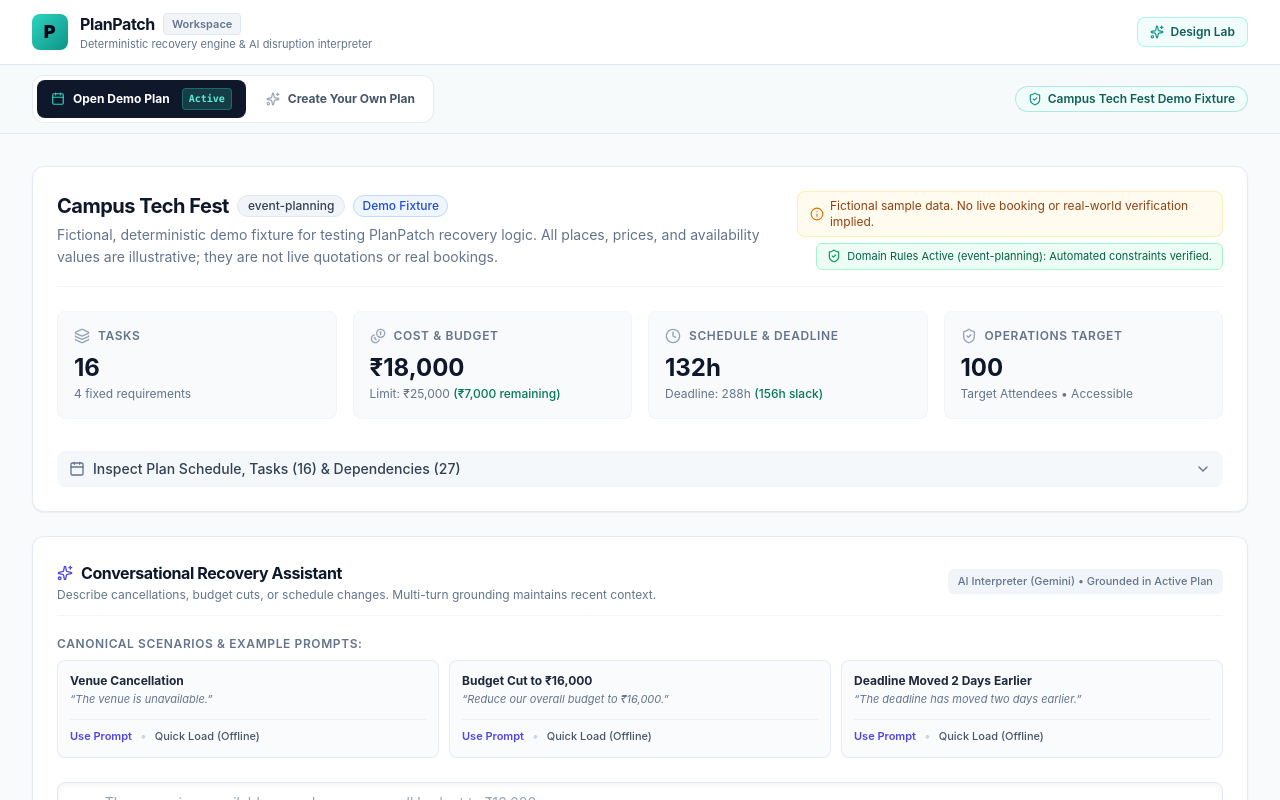
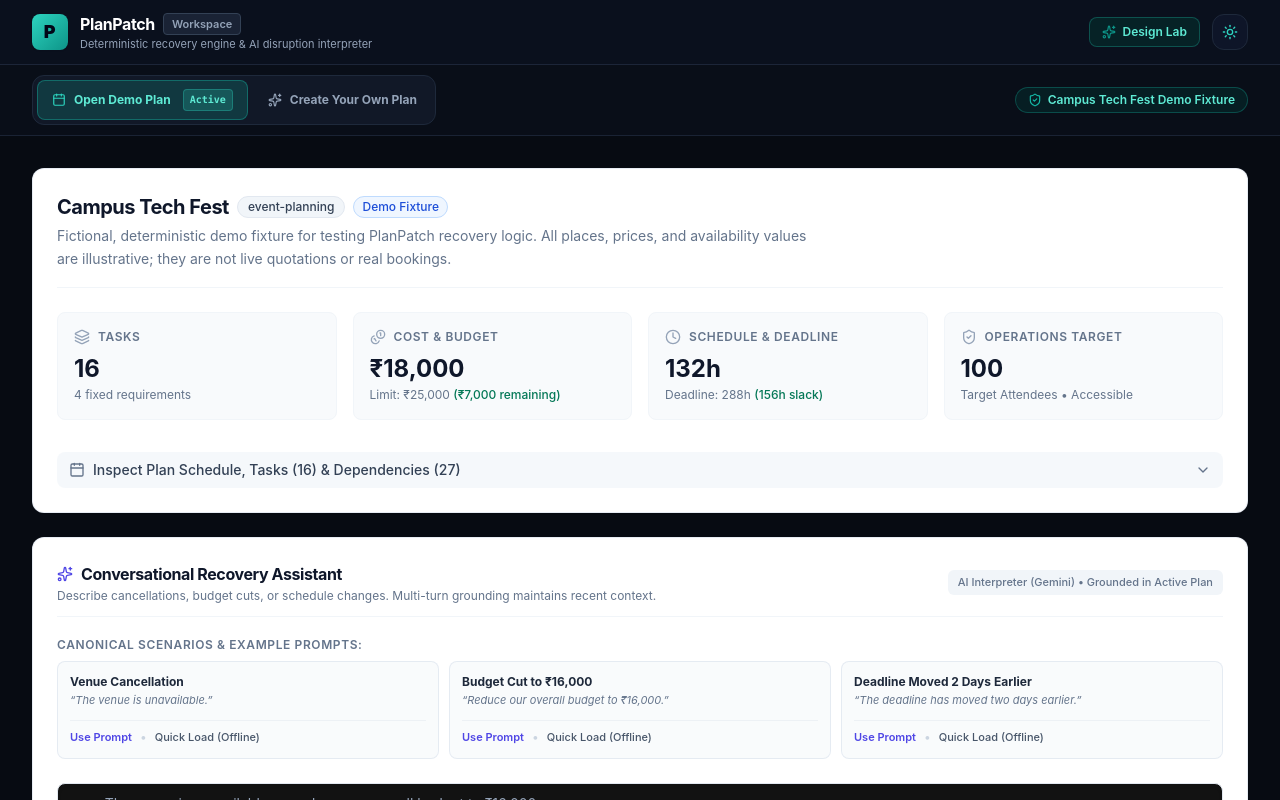
Before and after one commit to Kartikey-97/Grevix_PlanPatcher, a Next.js app: page /workspace in a window 1280 px wide. Shown: the top 800 px of the page. Built offline with nearby package versions, Linux system fonts and the light colour scheme.

Commit message:
feat: shared dark/light theme persistence, remove disclaimers, and bound viewport zoom scale

```diff
--- a/src/app/globals.css
+++ b/src/app/globals.css
@@ -16,11 +16,18 @@
   --surface-card: #0d1526;
   --border-subtle: rgba(255,255,255,0.07);
 
-  /* Light mode overrides applied via .light class on <html> */
   --bg: var(--surface-0);
   --fg: #f1f5f9;
   --card: var(--surface-card);
   --border: var(--border-subtle);
+}
+
+html.dark {
+  --bg: var(--surface-0);
+  --fg: #f1f5f9;
+  --card: var(--surface-card);
+  --border: var(--border-subtle);
+  color-scheme: dark;
 }
 
 html.light {
@@ -28,6 +35,12 @@
   --fg: #0f172a;
   --card: #ffffff;
   --border: rgba(15,23,42,0.08);
+  color-scheme: light;
+}
+
+html {
+  min-width: 320px;
+  -webkit-text-size-adjust: 100%;
 }
 
 body {
@@ -36,6 +49,7 @@
   font-family: -apple-system, BlinkMacSystemFont, "Segoe UI", Roboto, "Helvetica Neue", Arial, sans-serif;
   margin: 0;
   padding: 0;
+  min-height: 100vh;
   -webkit-font-smoothing: antialiased;
   -moz-osx-font-smoothing: grayscale;
   transition: background-color 0.25s ease, color 0.25s ease;
--- a/src/app/layout.tsx
+++ b/src/app/layout.tsx
@@ -1,9 +1,17 @@
-import type { Metadata } from "next";
+import type { Metadata, Viewport } from "next";
 import "./globals.css";
+import { ThemeProvider } from "../lib/theme-context";
 
 export const metadata: Metadata = {
   title: "PlanPatch — Change-aware planning",
   description: "Deterministic plan recovery and change orchestration workspace",
+};
+
+export const viewport: Viewport = {
+  width: "device-width",
+  initialScale: 1,
+  minimumScale: 0.85,
+  maximumScale: 3,
 };
 
 export default function RootLayout({
@@ -13,7 +21,9 @@
 }) {
   return (
     <html lang="en">
-      <body className="antialiased">{children}</body>
+      <body className="antialiased">
+        <ThemeProvider>{children}</ThemeProvider>
+      </body>
     </html>
   );
 }
--- a/src/components/PlanOverview.tsx
+++ b/src/components/PlanOverview.tsx
@@ -3,8 +3,6 @@
 import React, { useState } from "react";
 import type { Plan } from "../lib/schemas/plan.schema";
 import { schedulePlan } from "../lib/engine/schedule";
-import { getDomainValidators } from "../lib/engine/validate-constraints";
-import "../lib/engine/event-planning-validator";
 import {
   Calendar,
   Coins,
@@ -12,9 +10,7 @@
   Layers,
   ChevronDown,
   ChevronUp,
-  Info,
   ShieldCheck,
-  ShieldAlert,
 } from "lucide-react";
 import { PlanTimeline } from "./plan/PlanTimeline";
 
@@ -45,9 +41,6 @@
       : null;
 
   const isDemo = plan.id === "campus-tech-fest" || plan.name === "Campus Tech Fest";
-  const domainName = plan.domain || "generic";
-  const domainValidators = getDomainValidators(domainName);
-  const isDomainVerified = domainValidators.length > 0;
 
   return (
     <section className="bg-white rounded-xl border border-slate-200/80 shadow-sm p-6 space-y-6">
@@ -74,25 +67,6 @@
           <p className="text-sm text-slate-500 mt-1 max-w-3xl leading-relaxed">
             {plan.description}
           </p>
-        </div>
-
-        <div className="flex flex-col sm:items-end gap-1.5">
-          <div className="flex items-center gap-1.5 text-xs text-amber-800 bg-amber-50/80 border border-amber-200/60 px-3 py-1.5 rounded-lg">
-            <Info className="w-3.5 h-3.5 flex-shrink-0 text-amber-600" />
-            <span>Fictional sample data. No live booking or real-world verification implied.</span>
-          </div>
-
-          {isDomainVerified ? (
-            <div className="flex items-center gap-1.5 text-[11px] text-emerald-800 bg-emerald-50 border border-emerald-200 px-2.5 py-1 rounded-md">
-              <ShieldCheck className="w-3.5 h-3.5 flex-shrink-0 text-emerald-600" />
-              <span>Domain Rules Active ({domainName}): Automated constraints verified.</span>
-            </div>
-          ) : (
-            <div className="flex items-center gap-1.5 text-[11px] text-amber-900 bg-amber-100/70 border border-amber-300/80 px-2.5 py-1 rounded-md">
-              <ShieldAlert className="w-3.5 h-3.5 flex-shrink-0 text-amber-700" />
-              <span>Unregistered Domain ({domainName}): Uses standard graph & resource rules.</span>
-            </div>
-          )}
         </div>
       </div>
 
--- a/src/components/PlanPatchWorkspace.tsx
+++ b/src/components/PlanPatchWorkspace.tsx
@@ -16,6 +16,7 @@
 import { RecoveryComparison } from "./RecoveryComparison";
 import { DiffViewer } from "./DiffViewer";
 import { CustomPlanBuilder } from "./CustomPlanBuilder";
+import { useTheme } from "../lib/theme-context";
 import {
   ShieldAlert,
   Sparkles,
@@ -30,11 +31,14 @@
   ShieldCheck,
   FileCode,
   Sliders,
+  Sun,
+  Moon,
 } from "lucide-react";
 
 type PlanMode = "demo" | "custom_builder" | "custom_active";
 
 export function PlanPatchWorkspace() {
+  const { theme, toggleTheme, isLight } = useTheme();
   const [demoBaseline] = useState<Plan>(() => getCanonicalPlan());
   const [customPlan, setCustomPlan] = useState<Plan | null>(null);
 
@@ -321,10 +325,10 @@
       : undefined;
 
   return (
-    <div className="min-h-screen bg-slate-50 text-slate-900 pb-16">
+    <div className={`min-h-screen transition-colors duration-200 pb-16 ${isLight ? "bg-slate-50 text-slate-900" : "bg-[#070b12] text-slate-100"}`}>
       {/* Top Application Bar */}
-      <header className="bg-white border-b border-slate-200 sticky top-0 z-30">
-        <div className="max-w-7xl mx-auto px-4 sm:px-6 lg:px-8 h-16 flex items-center justify-between">
+      <header className={`border-b sticky top-0 z-30 transition-colors backdrop-blur-md ${isLight ? "bg-white/90 border-slate-200/90" : "bg-[#0c1120]/90 border-slate-800/90"}`}>
+        <div className="max-w-7xl 2xl:max-w-[1440px] mx-auto px-4 sm:px-6 lg:px-8 h-16 flex items-center justify-between">
           <div className="flex items-center gap-3">
             <a href="/" className="flex items-center gap-3 group">
               <div className="w-9 h-9 rounded-lg flex items-center justify-center text-slate-950 font-black text-lg tracking-wider shadow-sm transition-opacity group-hover:opacity-80" style={{ background: "linear-gradient(135deg, #2dd4bf 0%, #0d9488 100%)" }}>
@@ -332,14 +336,14 @@
               </div>
               <div>
                 <div className="flex items-center gap-2">
-                  <h1 className="text-base font-bold text-slate-900 tracking-tight group-hover:text-teal-700 transition-colors">
+                  <h1 className={`text-base font-bold tracking-tight transition-colors ${isLight ? "text-slate-900 group-hover:text-teal-700" : "text-white group-hover:text-teal-300"}`}>
                     PlanPatch
                   </h1>
-                  <span className="text-[11px] font-semibold text-slate-500 bg-slate-100 px-2 py-0.5 rounded border border-slate-200">
+                  <span className={`text-[11px] font-semibold px-2 py-0.5 rounded border ${isLight ? "text-slate-500 bg-slate-100 border-slate-200" : "text-slate-400 bg-slate-800/80 border-slate-700"}`}>
                     Workspace
                   </span>
                 </div>
-                <p className="text-[11px] text-slate-500">
+                <p className={`text-[11px] ${isLight ? "text-slate-500" : "text-slate-400"}`}>
                   Deterministic recovery engine &amp; AI disruption interpreter
                 </p>
               </div>
@@ -358,7 +362,7 @@
               <button
                 type="button"
                 onClick={handleResetFlow}
-                className="inline-flex items-center gap-1.5 px-3 py-1.5 text-xs font-semibold text-slate-600 hover:text-slate-900 bg-slate-100 hover:bg-slate-200/70 rounded-lg transition"
+                className={`inline-flex items-center gap-1.5 px-3 py-1.5 text-xs font-semibold rounded-lg transition ${isLight ? "text-slate-600 hover:text-slate-900 bg-slate-100 hover:bg-slate-200/70" : "text-slate-300 hover:text-white bg-slate-800 hover:bg-slate-700"}`}
               >
                 <RotateCcw className="w-3.5 h-3.5" />
                 Reset Workspace
@@ -367,26 +371,44 @@
 
             <a
               href="/design-lab"
-              className="inline-flex items-center gap-1.5 px-3 py-1.5 text-xs font-semibold text-teal-800 bg-teal-50 hover:bg-teal-100 border border-teal-200/80 rounded-lg transition"
+              className={`inline-flex items-center gap-1.5 px-3 py-1.5 text-xs font-semibold rounded-lg transition border ${isLight ? "text-teal-800 bg-teal-50 hover:bg-teal-100 border-teal-200/80" : "text-teal-300 bg-teal-950/60 hover:bg-teal-900/60 border-teal-800/80"}`}
             >
               <Sparkles className="w-3.5 h-3.5 text-teal-600" />
               Design Lab
             </a>
+
+            {/* Theme Toggle Button */}
+            <button
+              type="button"
+              onClick={toggleTheme}
+              aria-label={`Switch to ${isLight ? "dark" : "light"} mode`}
+              className={`flex h-9 w-9 items-center justify-center rounded-xl border transition-all hover:scale-105 active:scale-95 ${
+                isLight
+                  ? "border-slate-200 bg-white text-slate-700 shadow-xs hover:bg-slate-50"
+                  : "border-slate-800 bg-slate-900/90 text-slate-300 hover:border-slate-700 hover:text-white"
+              }`}
+            >
+              {isLight ? (
+                <Moon className="h-4 w-4 text-slate-700" />
+              ) : (
+                <Sun className="h-4 w-4 text-teal-400" />
+              )}
+            </button>
           </div>
         </div>
       </header>
 
       {/* Plan-Selection Entry Point Navigation */}
-      <div className="bg-slate-50/80 border-b border-slate-200/90 px-4 sm:px-6 lg:px-8 py-2.5">
-        <div className="max-w-7xl mx-auto flex flex-col sm:flex-row sm:items-center justify-between gap-3">
-          <div className="flex flex-wrap items-center gap-1.5 p-1 bg-white rounded-xl border border-slate-200/80 shadow-xs">
+      <div className={`border-b px-4 sm:px-6 lg:px-8 py-2.5 transition-colors ${isLight ? "bg-slate-50/80 border-slate-200/90" : "bg-[#090e18] border-slate-800/80"}`}>
+        <div className="max-w-7xl 2xl:max-w-[1440px] mx-auto flex flex-col sm:flex-row sm:items-center justify-between gap-3">
+          <div className={`flex flex-wrap items-center gap-1.5 p-1 rounded-xl border shadow-xs ${isLight ? "bg-white border-slate-200/80" : "bg-[#111827] border-slate-800"}`}>
             <button
               type="button"
               onClick={handleSelectDemoMode}
               className={`inline-flex items-center gap-2 px-3.5 py-2 rounded-lg text-xs font-bold transition-all ${
                 planMode === "demo"
-                  ? "bg-slate-900 text-white shadow-xs"
-                  : "text-slate-600 hover:text-slate-900 hover:bg-slate-100/70"
+                  ? isLight ? "bg-slate-900 text-white shadow-xs" : "bg-teal-500/20 text-teal-300 border border-teal-500/40 shadow-xs"
+                  : isLight ? "text-slate-600 hover:text-slate-900 hover:bg-slate-100/70" : "text-slate-400 hover:text-slate-200 hover:bg-slate-800/60"
               }`}
             >
               <Calendar
@@ -407,8 +429,8 @@
               onClick={handleOpenCustomBuilder}
               className={`inline-flex items-center gap-2 px-3.5 py-2 rounded-lg text-xs font-bold transition-all ${
                 planMode === "custom_builder"
-                  ? "bg-slate-900 text-white shadow-xs"
-                  : "text-slate-600 hover:text-slate-900 hover:bg-slate-100/70"
+                  ? isLight ? "bg-slate-900 text-white shadow-xs" : "bg-teal-500/20 text-teal-300 border border-teal-500/40 shadow-xs"
+                  : isLight ? "text-slate-600 hover:text-slate-900 hover:bg-slate-100/70" : "text-slate-400 hover:text-slate-200 hover:bg-slate-800/60"
               }`}
             >
               <Sparkles
@@ -430,8 +452,8 @@
                 onClick={handleSelectCustomActiveMode}
                 className={`inline-flex items-center gap-2 px-3.5 py-2 rounded-lg text-xs font-bold transition-all ${
                   planMode === "custom_active"
-                    ? "bg-slate-900 text-white shadow-xs"
-                    : "text-teal-700 hover:text-teal-900 hover:bg-teal-50"
+                    ? isLight ? "bg-slate-900 text-white shadow-xs" : "bg-teal-500/20 text-teal-300 border border-teal-500/40 shadow-xs"
+                    : isLight ? "text-teal-700 hover:text-teal-900 hover:bg-teal-50" : "text-teal-400 hover:text-teal-200 hover:bg-teal-950/40"
                 }`}
               >
                 <Layers
@@ -451,18 +473,18 @@
 
           <div className="flex items-center gap-2">
             {planMode === "demo" ? (
-              <span className="inline-flex items-center gap-1.5 px-3 py-1 rounded-full text-xs font-semibold border border-teal-500/30 bg-teal-50 text-teal-800">
-                <ShieldCheck className="w-3.5 h-3.5 text-teal-600" />
+              <span className={`inline-flex items-center gap-1.5 px-3 py-1 rounded-full text-xs font-semibold border ${isLight ? "border-teal-500/30 bg-teal-50 text-teal-800" : "border-teal-500/30 bg-teal-950/50 text-teal-300"}`}>
+                <ShieldCheck className="w-3.5 h-3.5 text-teal-500" />
                 Campus Tech Fest Demo Fixture
               </span>
             ) : planMode === "custom_builder" ? (
-              <span className="inline-flex items-center gap-1.5 px-3 py-1 rounded-full text-xs font-semibold border border-teal-500/30 bg-teal-50 text-teal-800">
-                <Sparkles className="w-3.5 h-3.5 text-teal-600" />
+              <span className={`inline-flex items-center gap-1.5 px-3 py-1 rounded-full text-xs font-semibold border ${isLight ? "border-teal-500/30 bg-teal-50 text-teal-800" : "border-teal-500/30 bg-teal-950/50 text-teal-300"}`}>
+                <Sparkles className="w-3.5 h-3.5 text-teal-500" />
                 Plan Designer Mode (AI &amp; Manual)
               </span>
             ) : (
-              <span className="inline-flex items-center gap-1.5 px-3 py-1 rounded-full text-xs font-semibold border border-teal-500/30 bg-teal-50 text-teal-800">
-                <Layers className="w-3.5 h-3.5 text-teal-600" />
+              <span className={`inline-flex items-center gap-1.5 px-3 py-1 rounded-full text-xs font-semibold border ${isLight ? "border-teal-500/30 bg-teal-50 text-teal-800" : "border-teal-500/30 bg-teal-950/50 text-teal-300"}`}>
+                <Layers className="w-3.5 h-3.5 text-teal-500" />
                 Custom Plan Active: {customPlan?.name}
               </span>
             )}
@@ -471,7 +493,7 @@
       </div>
 
       {/* Main Content Workspace */}
-      <main className="max-w-7xl mx-auto px-4 sm:px-6 lg:px-8 pt-8 space-y-6">
+      <main className="w-full max-w-7xl 2xl:max-w-[1440px] mx-auto px-4 sm:px-6 lg:px-8 pt-8 space-y-6 min-w-0">
         {/* Global Error Banner */}
         {globalError && (
           <div className="p-4 rounded-xl bg-red-50 border border-red-200 text-sm text-red-800 flex items-start gap-3">
@@ -564,12 +586,12 @@
       </main>
 
       {/* Footer */}
-      <footer className="max-w-7xl mx-auto px-4 sm:px-6 lg:px-8 mt-16 pt-6 border-t border-slate-200 text-xs text-slate-500 flex flex-col sm:flex-row items-center justify-between gap-3">
+      <footer className={`max-w-7xl 2xl:max-w-[1440px] mx-auto px-4 sm:px-6 lg:px-8 mt-16 pt-6 border-t text-xs flex flex-col sm:flex-row items-center justify-between gap-3 ${isLight ? "border-slate-200 text-slate-500" : "border-slate-800 text-slate-400"}`}>
         <div>
           <strong>PlanPatch</strong> &bull; Change-aware planning and deterministic plan recovery
           workspace.
         </div>
-        <div className="flex items-center gap-4 text-[11px] text-slate-400">
+        <div className={`flex items-center gap-4 text-[11px] ${isLight ? "text-slate-400" : "text-slate-500"}`}>
           <span>AI Interpretation (Gemini Flash)</span>
           <span>&bull;</span>
           <span>Exact Topological Graph Scheduling</span>
--- a/src/components/design-lab/ConceptAEditorial.tsx
+++ b/src/components/design-lab/ConceptAEditorial.tsx
@@ -15,6 +15,8 @@
   GitBranch,
 } from "lucide-react";
 
+import { useTheme } from "../../lib/theme-context";
+
 export interface ConceptAEditorialProps {
   initialDisrupted?: boolean;
   initialTheme?: "dark" | "light";
@@ -23,28 +25,19 @@
 
 export function ConceptAEditorial({
   initialDisrupted = false,
-  initialTheme = "dark",
+  initialTheme,
   showNav = true,
 }: ConceptAEditorialProps = {}) {
+  const { theme: currentTheme, toggleTheme: globalToggleTheme } = useTheme();
   const [isDisrupted, setIsDisrupted] = useState<boolean>(initialDisrupted);
-  const [theme, setTheme] = useState<"dark" | "light">(initialTheme);
+  const theme = initialTheme ?? currentTheme;
 
   const isLight = theme === "light";
   const teal = isLight ? "#0d9488" : "#2dd4bf";
   const tealLight = isLight ? "#14b8a6" : "#5eead4";
 
-  // Sync with document element for global theme styling
-  useEffect(() => {
-    if (typeof document === "undefined") return;
-    if (theme === "light") {
-      document.documentElement.classList.add("light");
-    } else {
-      document.documentElement.classList.remove("light");
-    }
-  }, [theme]);
-
   const toggleTheme = () => {
-    setTheme((prev) => (prev === "dark" ? "light" : "dark"));
+    globalToggleTheme();
   };
 
   return (
--- a/src/components/design-lab/DesignLabNav.tsx
+++ b/src/components/design-lab/DesignLabNav.tsx
@@ -11,9 +11,12 @@
   ExternalLink,
   Layers,
   Sparkles,
+  Sun,
+  Moon,
 } from "lucide-react";
 import { CONCEPTS } from "./design-lab-data";
 import type { ConceptId } from "./types";
+import { useTheme } from "../../lib/theme-context";
 
 interface DesignLabNavProps {
   activeConceptId: ConceptId;
@@ -26,6 +29,7 @@
   onSelectConcept,
   onOpenComparison,
 }: DesignLabNavProps) {
+  const { toggleTheme, isLight } = useTheme();
   const currentMeta = CONCEPTS[activeConceptId];
 
   return (
@@ -115,6 +119,24 @@
             <span>Live Workspace</span>
             <ArrowRight className="h-3.5 w-3.5 text-slate-400" />
           </Link>
+
+          {/* Theme Toggle Button */}
+          <button
+            type="button"
+            onClick={toggleTheme}
+            aria-label={`Switch to ${isLight ? "dark" : "light"} mode`}
+            className={`flex h-8 w-8 items-center justify-center rounded-lg border transition-all hover:scale-105 active:scale-95 ${
+              isLight
+                ? "border-slate-300 bg-white text-slate-700 shadow-xs hover:bg-slate-50"
+                : "border-slate-700 bg-slate-800 text-slate-300 hover:border-slate-600 hover:text-white"
+            }`}
+          >
+            {isLight ? (
+              <Moon className="h-3.5 w-3.5 text-slate-700" />
+            ) : (
+              <Sun className="h-3.5 w-3.5 text-teal-400" />
+            )}
+          </button>
         </div>
       </div>
     </header>
--- /dev/null
+++ b/src/lib/theme-context.tsx
@@ -0,0 +1,76 @@
+"use client";
+
+import React, { createContext, useContext, useEffect, useState } from "react";
+
+export type Theme = "dark" | "light";
+
+interface ThemeContextType {
+  theme: Theme;
+  setTheme: (theme: Theme) => void;
+  toggleTheme: () => void;
+  isLight: boolean;
+  isDark: boolean;
+}
+
+const ThemeContext = createContext<ThemeContextType>({
+  theme: "dark",
+  setTheme: () => {},
+  toggleTheme: () => {},
+  isLight: false,
+  isDark: true,
+});
+
+const THEME_STORAGE_KEY = "planpatch_theme";
+
+export function ThemeProvider({ children }: { children: React.ReactNode }) {
+  const [theme, setThemeState] = useState<Theme>("dark");
+
+  useEffect(() => {
+    try {
+      const stored = localStorage.getItem(THEME_STORAGE_KEY);
+      if (stored === "light" || stored === "dark") {
+        setThemeState(stored);
+      }
+    } catch {
+      // Ignore storage access errors
+    }
+  }, []);
+
+  useEffect(() => {
+    if (typeof document === "undefined") return;
+    const root = document.documentElement;
+    if (theme === "light") {
+      root.classList.add("light");
+      root.classList.remove("dark");
+    } else {
+      root.classList.add("dark");
+      root.classList.remove("light");
+    }
+    try {
+      localStorage.setItem(THEME_STORAGE_KEY, theme);
+    } catch {
+      // Ignore storage access errors
+    }
+  }, [theme]);
+
+  const setTheme = (newTheme: Theme) => {
+    setThemeState(newTheme);
+  };
+
+  const toggleTheme = () => {
+    setThemeState((prev) => (prev === "dark" ? "light" : "dark"));
+  };
+
+  const isLight = theme === "light";
+  const isDark = theme === "dark";
+
+  return (
+    <ThemeContext.Provider value={{ theme, setTheme, toggleTheme, isLight, isDark }}>
+      {children}
+    </ThemeContext.Provider>
+  );
+}
+
+export function useTheme() {
+  return useContext(ThemeContext);
+}
```
Also changed, not shown: 1 other file (tests, documents, lock files or other folders).
